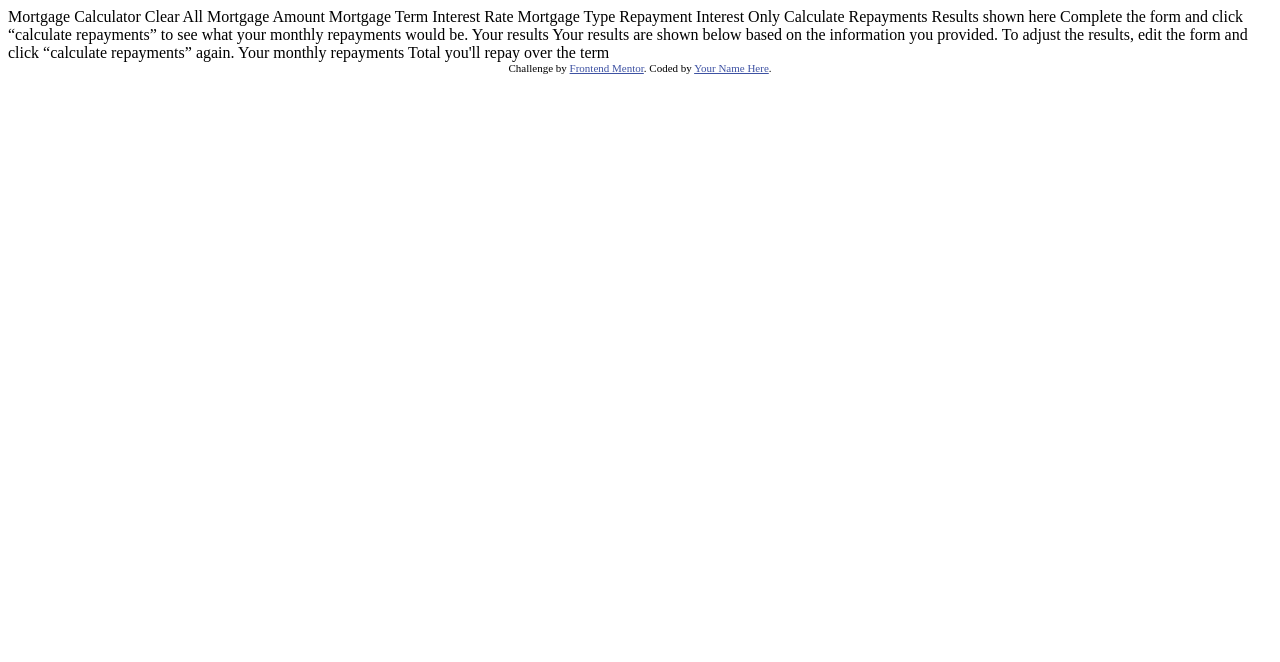
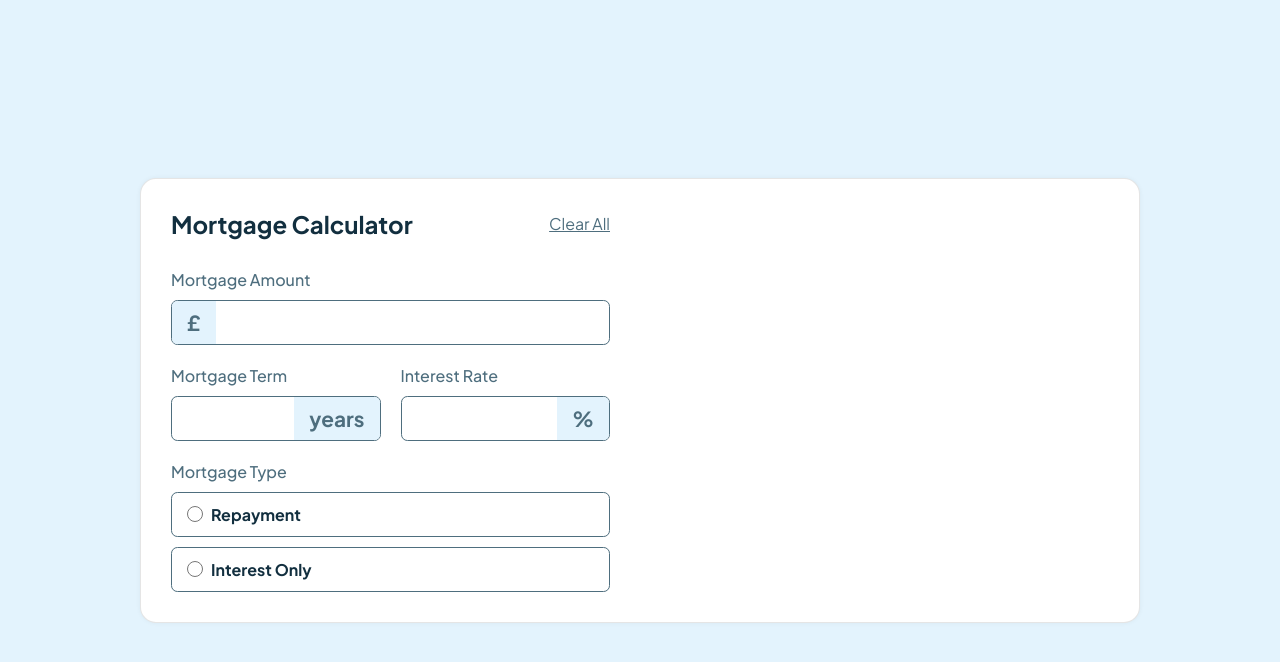
Before and after one commit to FESOO1/Mortgage-repayment-calculator2, a plain HTML site: page index.html in a window 1280 px wide. Drawn offline with Linux system fonts and the light colour scheme.

Commit message:
Working on it.

```diff
--- a/index.html
+++ b/index.html
@@ -2,60 +2,57 @@
 <html lang="en">
 <head>
   <meta charset="UTF-8">
-  <meta name="viewport" content="width=device-width, initial-scale=1.0"> <!-- displays site properly based on user's device -->
-
-  <link rel="icon" type="image/png" sizes="32x32" href="./assets/images/favicon-32x32.png">
-
-  <title>Frontend Mentor | Mortgage repayment calculator</title>
-
-  <!-- Feel free to remove these styles or customise in your own stylesheet 👍 -->
-  <style>
-    .attribution { font-size: 11px; text-align: center; }
-    .attribution a { color: hsl(228, 45%, 44%); }
-  </style>
+  <meta name="viewport" content="width=device-width, initial-scale=1.0">
+  <title>Mortgage Repayment Calculator</title>
+  <link rel="stylesheet" href="./styles.css">
 </head>
 <body>
+  <div class="container">
+    <div class="mortgage-calculator">
+      <!-- MORTGAGE CALCULATOR LEFT -->
+      <div class="mortgage-calculator-left">
+        <div class="mortgage-calculator-left-top">
+          <h2 class="mortgage-calculator-left-top-header">Mortgage Calculator</h2>
+          <button type="button" class="mortgage-calculator-left-top-button">Clear All</button>
+        </div>
+        <div class="mortgage-calculator-left-bottom">
+          <label for="mortgageAmountInput">Mortgage Amount
+            <div class="mortgage-calculator-left-bottom-input">
+              <div class="mortgage-calculator-left-bottom-input-itself-text">£</div>
+              <input type="text" id="mortgageAmountInput" class="mortgage-calculator-left-bottom-input-itself">
+            </div>
+          </label>
+          <div class="mortgage-calculator-left-bottom-inner">
+            <label for="mortgageTermInput">Mortgage Term
+              <div class="mortgage-calculator-left-bottom-inner-input">
+                <input type="text" class="mortgage-calculator-left-bottom-inner-input-itself" id="mortgageTermInput">
+                <div class="mortgage-calculator-left-bottom-inner-input-itself-text">years</div>
+              </div>
+            </label>
+            <label for="interestRateInput">Interest Rate
+              <div class="mortgage-calculator-left-bottom-inner-input">
+                <input type="text" class="mortgage-calculator-left-bottom-inner-input-itself" id="interestRateInput">
+                <div class="mortgage-calculator-left-bottom-inner-input-itself-text">%</div>
+              </div>
+            </label>
+          </div>
+          <div class="mortgage-calculator-left-bottom-radio-inputs">
+            <h4 class="mortgage-calculator-left-bottom-radio-inputs-label">Mortgage Type</h4>
+            <label for="repaymentTypeInput">
+              <input type="radio" name="mortgageType" id="repaymentTypeInput" class="mortgage-calculator-left-bottom-radio-input-itself"> Repayment
+            </label>
+            <label for="interestOnlyTypeInput">
+              <input type="radio" name="mortgageType" id="interestOnlyTypeInput" class="mortgage-calculator-left-bottom-radio-input-itself"> Interest Only
+            </label>
+          </div>
+        </div>
+      </div>
 
-  Mortgage Calculator
-  Clear All
+      <!-- MORTGAGE CALCULATOR RIGHT -->
+      <div class="mortgage-calculator-right"></div>
+    </div>
+  </div>
 
-  Mortgage Amount
-
-  Mortgage Term
-
-  Interest Rate
-
-  Mortgage Type
-  Repayment
-  Interest Only
-
-  Calculate Repayments
-
-  <!-- Empty results start -->
-
-  Results shown here
-
-  Complete the form and click “calculate repayments” to see what
-  your monthly repayments would be.
-
-  <!-- Empty results end -->
-
-  <!-- Completed results start -->
-
-  Your results
-
-  Your results are shown below based on the information you provided.
-  To adjust the results, edit the form and click “calculate repayments” again.
-
-  Your monthly repayments
-
-  Total you'll repay over the term
-
-  <!-- Completed results end -->
-
-  <div class="attribution">
-    Challenge by <a href="https://www.frontendmentor.io?ref=challenge">Frontend Mentor</a>.
-    Coded by <a href="#">Your Name Here</a>.
-  </div>
+  <script src="./script.js"></script>
 </body>
 </html>
--- /dev/null
+++ b/styles.css
@@ -0,0 +1,168 @@
+@import url('https://fonts.googleapis.com/css2?family=Plus+Jakarta+Sans:ital,wght@0,200..800;1,200..800&display=swap');
+
+:root {
+    --f-plus-jakarta-sans: "Plus Jakarta Sans", serif;
+}
+
+* {
+    padding: 0;
+    margin: 0;
+    box-sizing: border-box;
+    font-family: var(--f-plus-jakarta-sans);
+}
+
+body {
+    background-color: hsl(202, 86%, 94%);
+}
+
+/* CONTAINER */
+
+.container {
+    min-height: 100vh;
+    display: flex;
+    justify-content: center;
+    align-items: center;
+    padding-block: 80px;
+}
+
+/* MORTGAGE CALCULATOR */
+
+.mortgage-calculator {
+    width: 1000px;
+    background-color: white;
+    border-radius: 1rem;
+    box-shadow: 0 0 5px rgba(0,0,0,0.05);
+    border: 1px solid rgba(0,0,0,0.1);
+    display: grid;
+    grid-template-columns: repeat(2, 1fr);
+}
+
+/* MORTGAGE CALCULATOR LEFT */
+
+.mortgage-calculator-left {
+    padding: 30px;
+    display: flex;
+    flex-direction: column;
+    row-gap: 30px;
+}
+
+/* MORTGAGE CALCULATOR LEFT TOP */
+
+.mortgage-calculator-left-top {
+    display: flex;
+    align-items: center;
+    justify-content: space-between;
+}
+
+.mortgage-calculator-left-top-header {
+    color: hsl(202, 55%, 16%);
+}
+
+.mortgage-calculator-left-top-button {
+    border: 0;
+    background-color: transparent;
+    font-size: 1rem;
+    text-decoration: underline;
+    color: hsl(200, 24%, 40%);
+    cursor: pointer;
+}
+
+/* MORTGAGE CALCULATOR LEFT BOTTOM */
+
+.mortgage-calculator-left-bottom {
+    display: flex;
+    flex-direction: column;
+    row-gap: 20px;
+}
+
+.mortgage-calculator-left-bottom label,
+.mortgage-calculator-left-bottom-inner label,
+.mortgage-calculator-left-bottom-radio-inputs-label {
+    color: hsl(200, 24%, 40%);
+    font-weight: 500;
+}
+
+.mortgage-calculator-left-bottom-input {
+    margin-top: 10px;
+    height: 45px;
+    display: grid;
+    grid-template-columns: auto 1fr;
+    border: 1px solid hsl(200, 24%, 40%);
+    border-radius: 0.4rem;
+    overflow: hidden;
+}
+
+.mortgage-calculator-left-bottom-input-itself,
+.mortgage-calculator-left-bottom-inner-input-itself {
+    width: 100%;
+    border: 0;
+    outline: none;
+    background-color: transparent;
+    padding-inline: 10px;
+    font-size: 1rem;
+    color: hsl(202, 55%, 16%);
+    font-weight: 700;
+}
+
+.mortgage-calculator-left-bottom-input-itself-text,
+.mortgage-calculator-left-bottom-inner-input-itself-text {
+    padding-inline: 15px;
+    height: 100%;
+    background-color: hsl(202, 86%, 94%);
+    fill: hsl(200, 24%, 40%);
+    font-weight: 700;
+    display: flex;
+    justify-content: center;
+    align-items: center;
+    font-size: 1.3rem;
+}
+
+/* TWO GRID */
+
+.mortgage-calculator-left-bottom-inner {
+    display: grid;
+    grid-template-columns: repeat(2, 1fr);
+    column-gap: 20px;
+}
+
+.mortgage-calculator-left-bottom-inner-input {
+    margin-top: 10px;
+    height: 45px;
+    display: grid;
+    grid-template-columns: 1fr auto;
+    border: 1px solid hsl(200, 24%, 40%);
+    border-radius: 0.4rem;
+    overflow: hidden;
+}
+
+/* RADIO INPUTS */
+
+.mortgage-calculator-left-bottom-radio-inputs {
+    display: flex;
+    flex-direction: column;
+    row-gap: 10px;
+}
+
+.mortgage-calculator-left-bottom-radio-inputs label {
+    height: 45px;
+    border: 1px solid hsl(200, 24%, 40%);
+    border-radius: 0.4rem;
+    overflow: hidden;
+    display: flex;
+    align-items: center;
+    padding-inline: 15px;
+    column-gap: 8px;
+    font-weight: 700;
+    color: hsl(202, 55%, 16%);
+}
+
+.mortgage-calculator-left-bottom-radio-input-itself {
+    width: 16px;
+    height: 16px;
+}
+
+.mortgage-calculator-left-bottom-radio-input-itself:checked {
+    color: red;
+}
+
+/* MORTGAGE CALCULATOR RIGHT */
```
Also changed, not shown: script.js (added).
